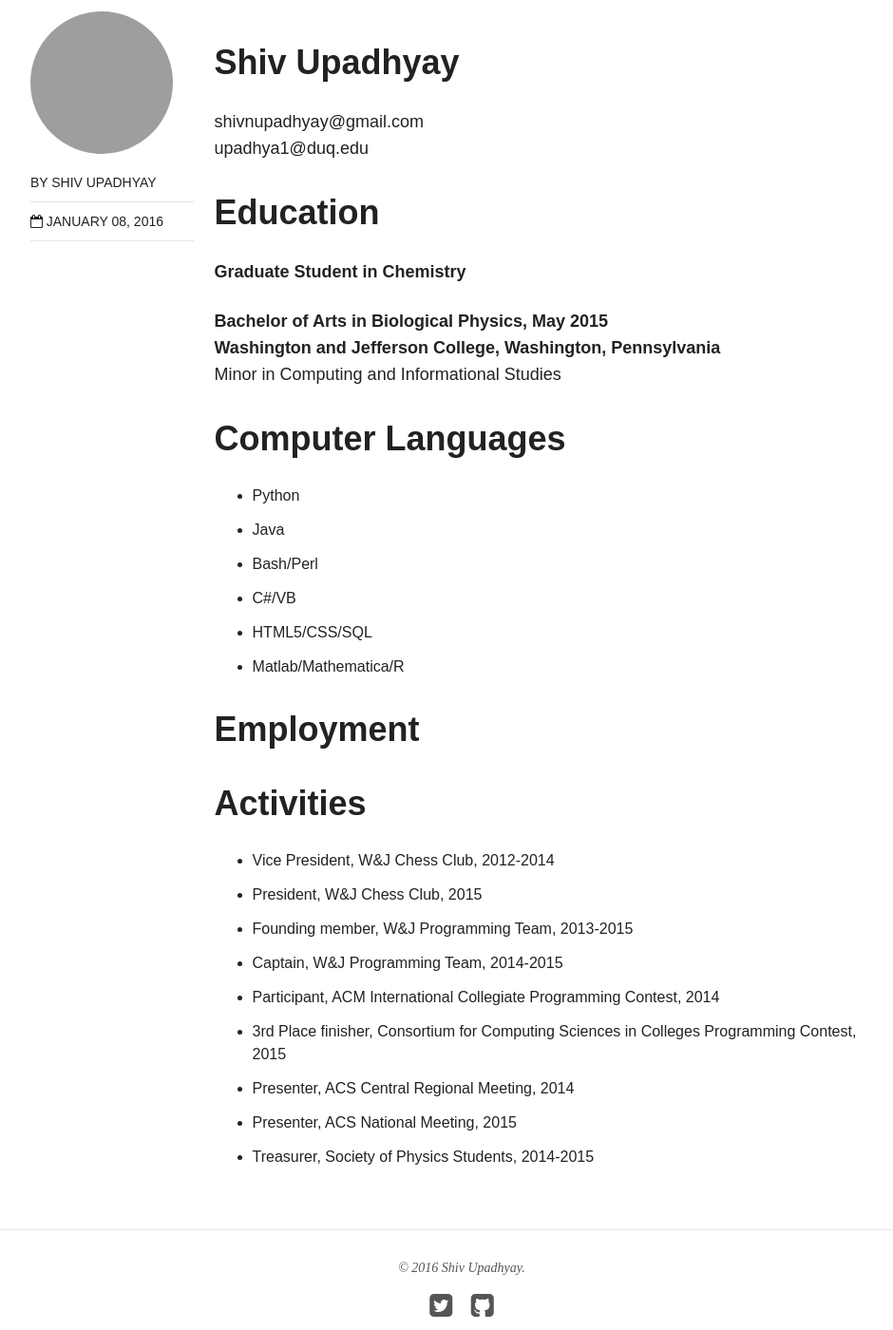
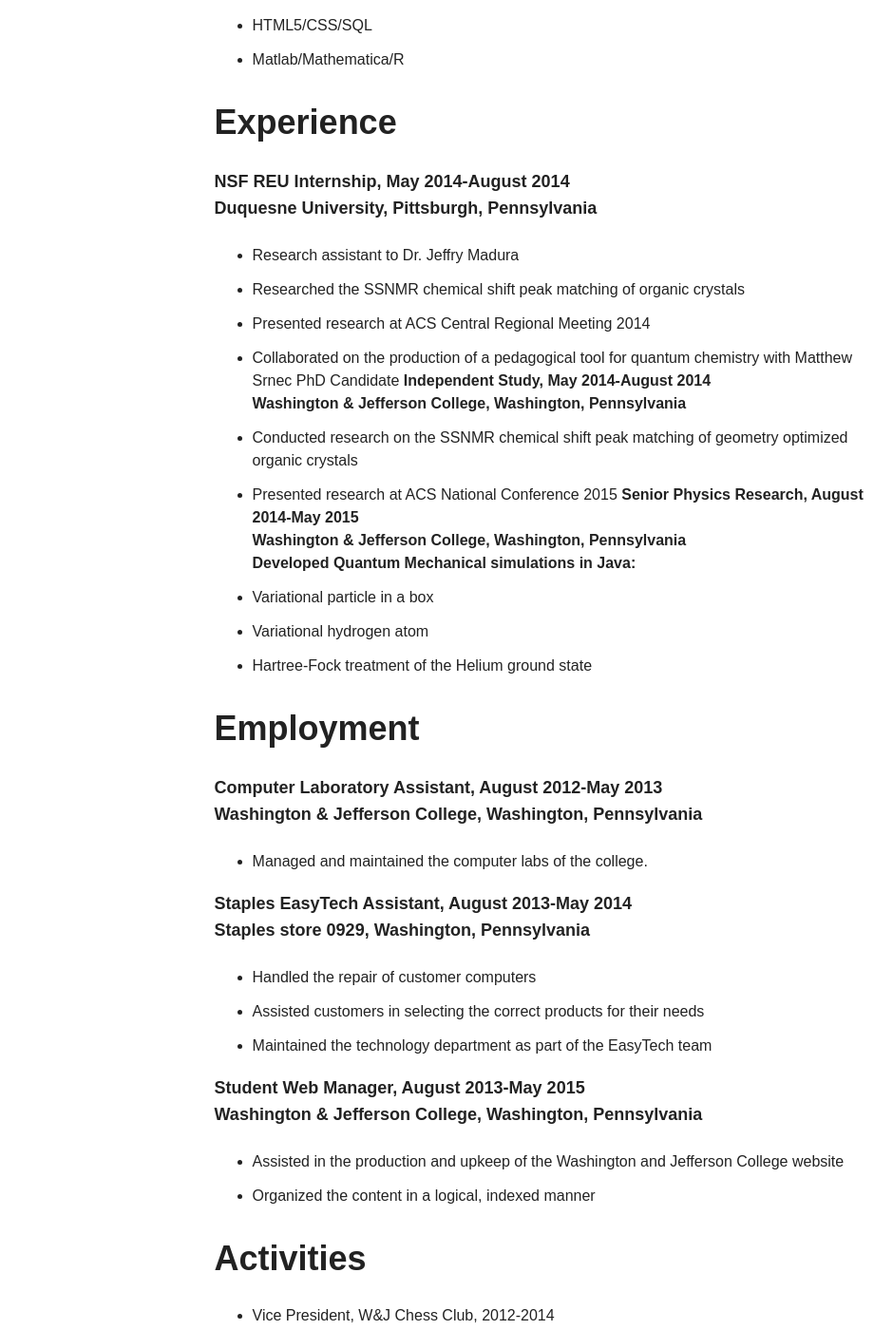
Before and after one commit to shivupa/shivupa.github.io, a Jekyll site: the page built from resume/index.md, in a window 1280 px wide and 1400 px high, scrolled down 1254 px. Shown: the whole window at 95% size, without its empty margins (154-1094 px from the left). Built offline with Jekyll 4.4.1, drawn with Linux system fonts in a browser that asks for light colours; nearby versions of some CDN libraries; some of the changed text lies outside the part shown.

Commit message:
Finished Resume

```diff
--- a/resume/index.md
+++ b/resume/index.md
@@ -6,7 +6,7 @@ categories: resume
 excerpt:
 tags: []
 image:
-  feature: shiv.png
+  feature:
 date: 2016-01-08T16:41:26-05:00
 ---
 
@@ -16,9 +16,11 @@ upadhya1@duq.edu
 
 #Education
 **Graduate Student in Chemistry**
+**Duquesne University, Pittsburgh, Pennsylvania**
+Pursuing a Ph.D. in Computational Quantum Chemistry
 
 **Bachelor of Arts in Biological Physics, May 2015**
-**[Washington and Jefferson College](www.washjeff.edu), Washington, Pennsylvania**
+**Washington and Jefferson College, Washington, Pennsylvania**
 Minor in Computing and Informational Studies
 
 #Computer Languages
@@ -29,7 +31,39 @@ Minor in Computing and Informational Studies
 * HTML5/CSS/SQL
 * Matlab/Mathematica/R
 
+#Experience
+**NSF REU Internship, May 2014-August 2014**
+**Duquesne University, Pittsburgh, Pennsylvania**
+  * Research assistant to Dr. Jeffry Madura
+  * Researched the SSNMR chemical shift peak matching of organic crystals
+  * Presented research at ACS Central Regional Meeting 2014
+  * Collaborated on the production of a pedagogical tool for quantum chemistry with Matthew Srnec PhD Candidate
+**Independent Study, May 2014-August 2014**
+**Washington & Jefferson College, Washington, Pennsylvania**
+  * Conducted research on the SSNMR chemical shift peak matching of geometry optimized organic crystals
+  * Presented research at ACS National Conference 2015
+**Senior Physics Research, August 2014-May 2015**
+**Washington & Jefferson College, Washington, Pennsylvania**
+**Developed Quantum Mechanical simulations in Java:**
+  * Variational particle in a box
+  * Variational hydrogen atom
+  * Hartree-Fock treatment of the Helium ground state
+
 #Employment
+**Computer Laboratory Assistant, August 2012-May 2013**
+**Washington & Jefferson College, Washington, Pennsylvania**
+  * Managed and maintained the computer labs of the college.
+
+**Staples EasyTech Assistant, August 2013-May 2014**
+**Staples store 0929, Washington, Pennsylvania**
+  * Handled the repair of customer computers
+  * Assisted customers in selecting the correct products for their needs
+  * Maintained the technology department as part of the EasyTech team
+
+**Student Web Manager, August 2013-May 2015**
+**Washington & Jefferson College, Washington, Pennsylvania**
+  * Assisted in the production and upkeep of the Washington and Jefferson College website
+  * Organized the content in a logical, indexed manner
 
 #Activities
 * Vice President, W&J Chess Club, 2012-2014
```
